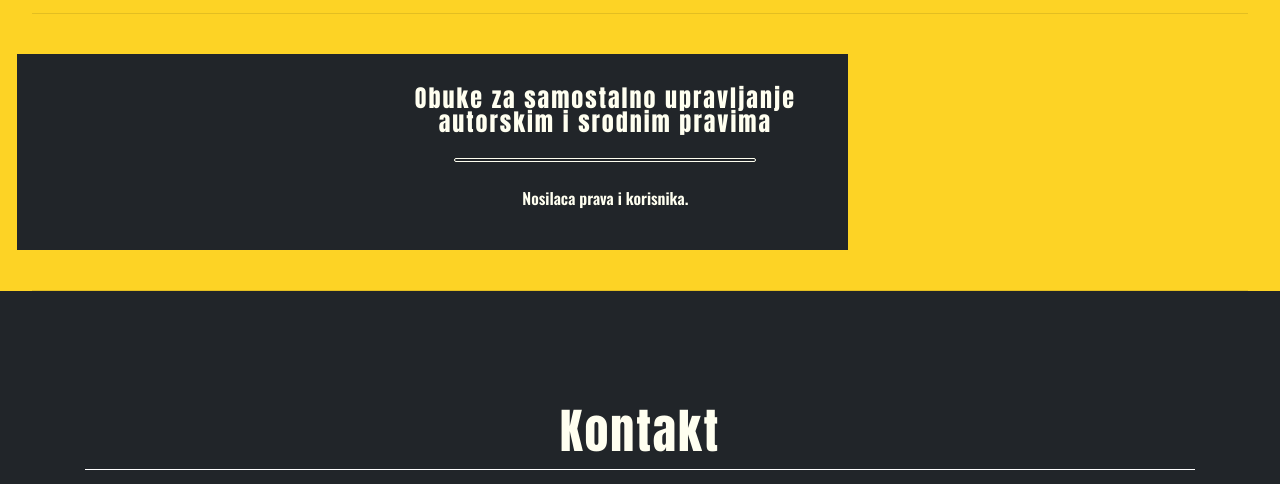
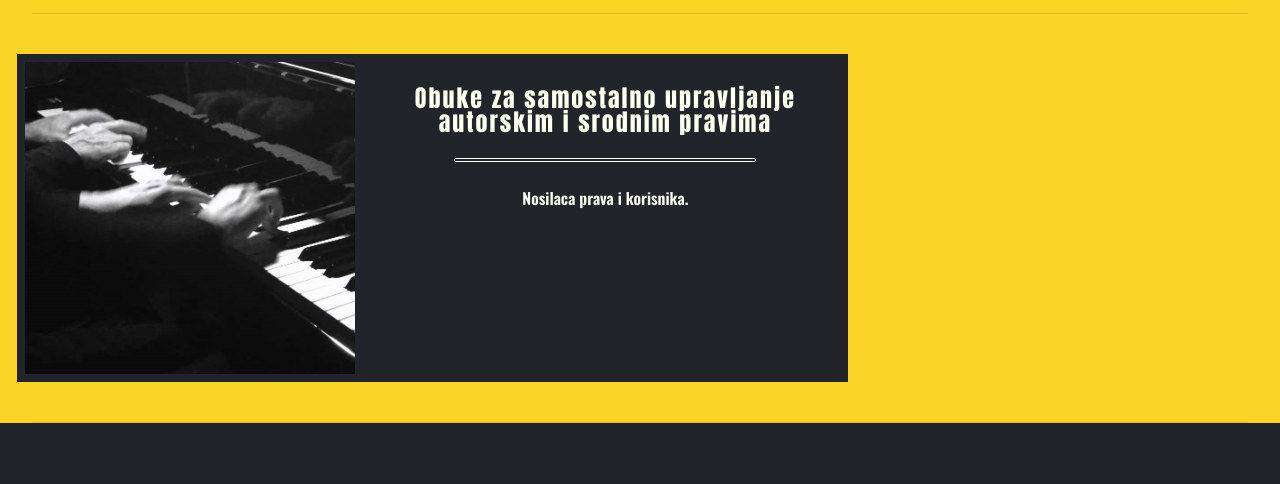
Before and after one commit to IgorMilatovic/fairshare-in-work, a plain HTML site: page Fair Share - RADNI/index.html in a window 1280 px wide. Shown: the part 4840-5324 px from the top of the page. Drawn offline with nearby package versions, Linux system fonts and the light colour scheme.

Commit message:
Update index.html

```diff
--- a/Fair Share - RADNI/index.html
+++ b/Fair Share - RADNI/index.html
@@ -227,7 +227,7 @@
                     <div class="row my-4 bcg">
                         <div class="col-12 mb-3 mb-lg-0 col-lg-5 p-0">
                             <div class="pravo-img-1 bcg p-2 text-center mx-auto">
-                                <img class="img-fluid" src="img/piano.jpeg" alt="">
+                                <img class="img-fluid" src="img/piano.jpg" alt="">
                             </div>
                         </div>
 
```
